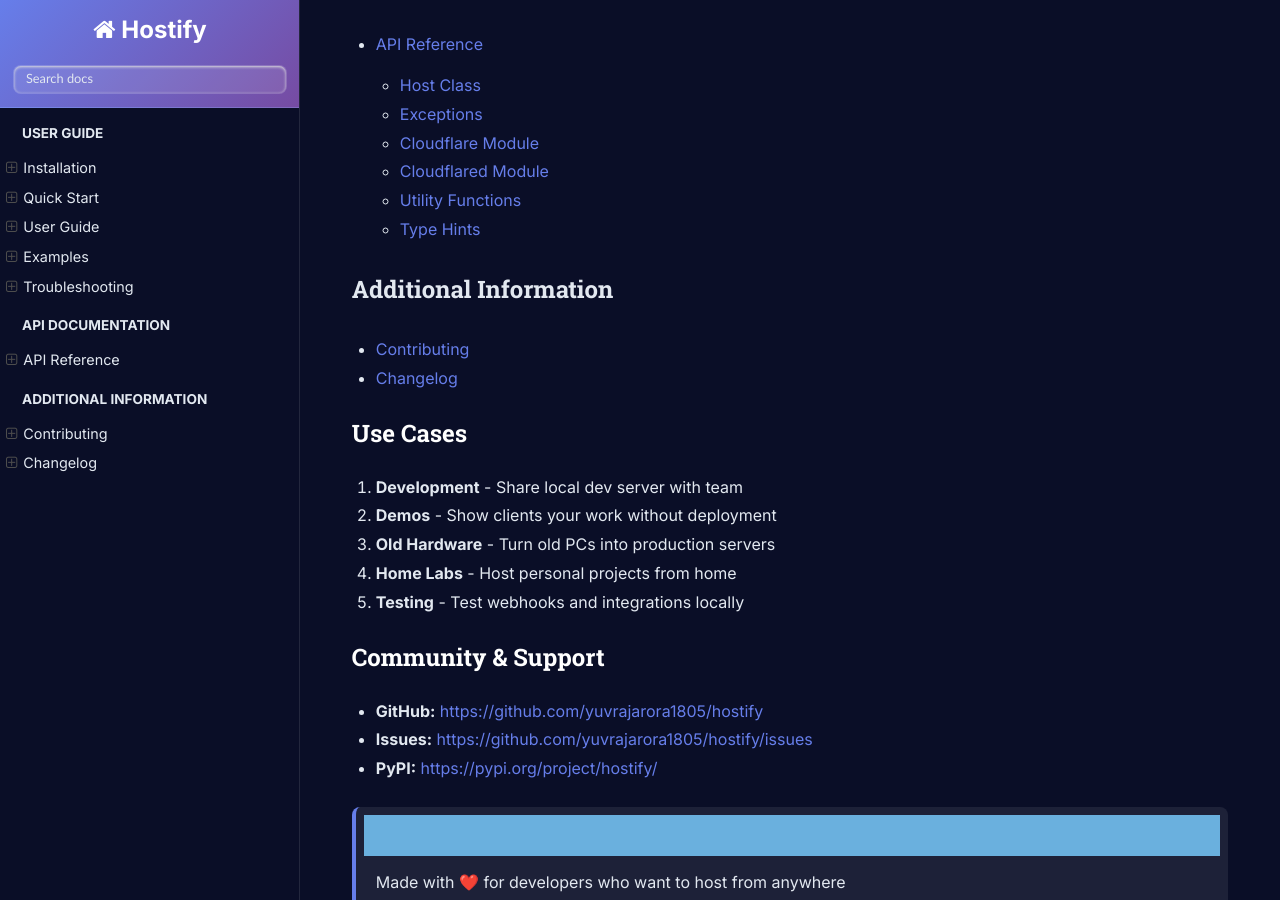
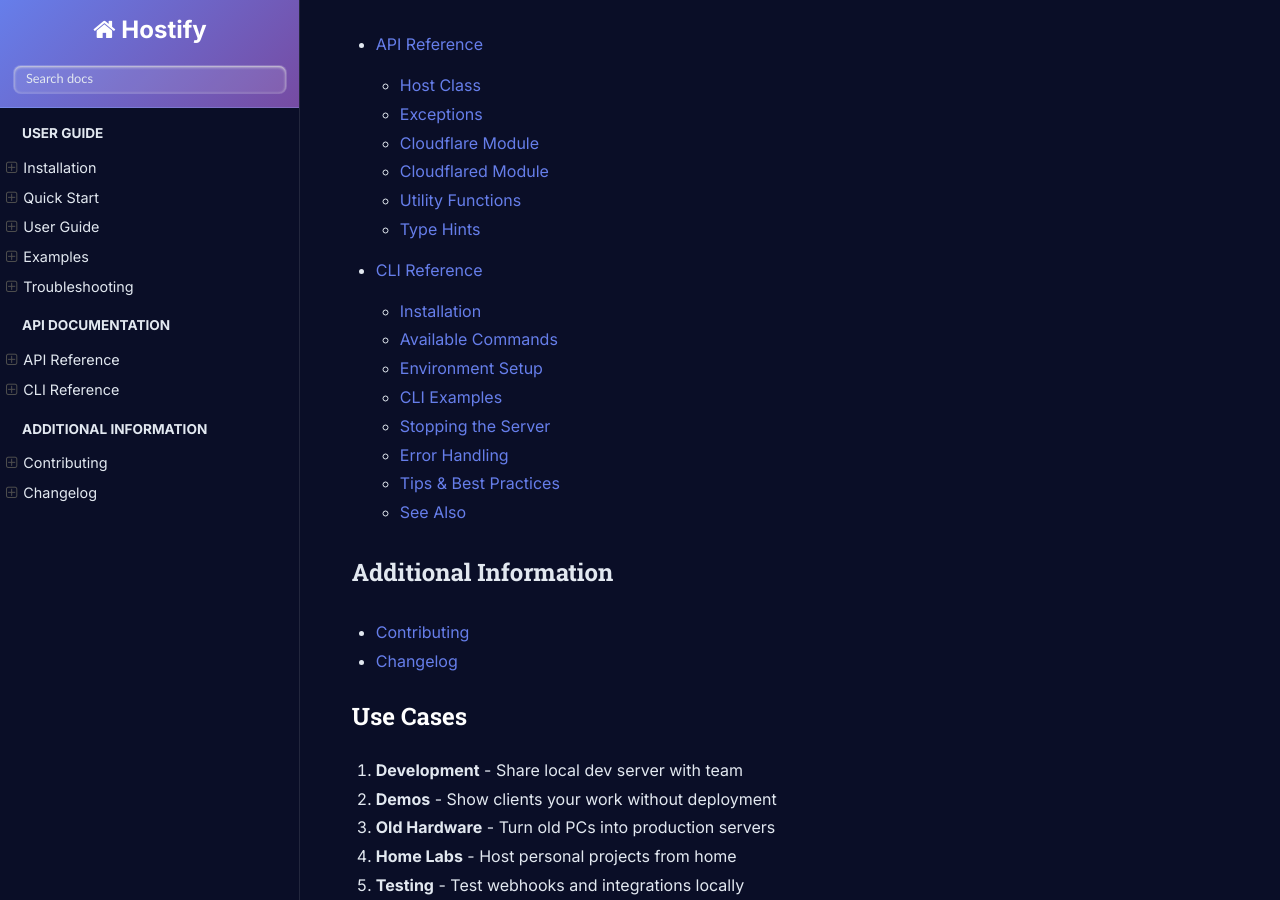
Before and after one commit to yuvrajarora1805/hostify, a Sphinx documentation site: the page built from docs/source/index.rst, in a window 1280 px wide and 900 px high, scrolled down 2550 px. Built offline with Sphinx 7.4.7 and the Read the Docs theme 3.1.0, drawn with Linux system fonts in a browser that asks for light colours; some of the changed lines change nothing that is shown.

Commit message:
Update documentation to v0.2.0 and add CLI reference
- Updated version to 0.2.0 in conf.py
- Added comprehensive CLI documentation (cli.rst)
- Documented all CLI commands with examples
- Added environment setup instructions
- Included error handling and best practices

```diff
--- /dev/null
+++ b/docs/source/cli.rst
@@ -0,0 +1,238 @@
+CLI Reference
+=============
+
+Hostify provides a powerful command-line interface for quick and easy hosting.
+
+Installation
+------------
+
+The CLI is automatically installed when you install Hostify:
+
+.. code-block:: bash
+
+   pip install hostify
+
+Available Commands
+------------------
+
+hostify static
+~~~~~~~~~~~~~~
+
+Host a static website from a directory.
+
+**Syntax:**
+
+.. code-block:: bash
+
+   hostify static <directory> <domain>
+
+**Arguments:**
+
+* ``directory`` - Path to the directory containing static files (HTML, CSS, JS)
+* ``domain`` - Domain name to host on (e.g., ``mysite.example.com``)
+
+**Example:**
+
+.. code-block:: bash
+
+   hostify static ./my-website mysite.example.com
+
+This will:
+
+1. Start a local HTTP server for your static files
+2. Create a Cloudflare tunnel
+3. Configure DNS automatically
+4. Make your site live at ``https://mysite.example.com``
+
+hostify port
+~~~~~~~~~~~~
+
+Host an existing server running on a port.
+
+**Syntax:**
+
+.. code-block:: bash
+
+   hostify port <port> <domain>
+
+**Arguments:**
+
+* ``port`` - Port number where your server is running (1-65535)
+* ``domain`` - Domain name to host on (e.g., ``app.example.com``)
+
+**Example:**
+
+.. code-block:: bash
+
+   # Terminal 1: Start your Flask app
+   python app.py
+
+   # Terminal 2: Host it with Hostify
+   hostify port 5000 flask-app.example.com
+
+hostify version
+~~~~~~~~~~~~~~~
+
+Display version information.
+
+**Syntax:**
+
+.. code-block:: bash
+
+   hostify version
+
+**Output:**
+
+.. code-block:: text
+
+   Hostify v0.2.0
+   Effortless application hosting using Cloudflare Tunnels
+
+   Repository: https://github.com/yuvrajarora1805/hostify
+   Documentation: https://hostify.readthedocs.io
+
+hostify --help
+~~~~~~~~~~~~~~
+
+Show comprehensive help information.
+
+**Syntax:**
+
+.. code-block:: bash
+
+   hostify --help
+
+Environment Setup
+-----------------
+
+Before using the CLI, set your Cloudflare API token:
+
+**Windows (PowerShell):**
+
+.. code-block:: powershell
+
+   $env:CLOUDFLARE_API_TOKEN="your-token-here"
+
+**Linux/macOS:**
+
+.. code-block:: bash
+
+   export CLOUDFLARE_API_TOKEN="your-token-here"
+
+**Permanent Setup:**
+
+Add to your shell profile (``~/.bashrc``, ``~/.zshrc``, etc.):
+
+.. code-block:: bash
+
+   export CLOUDFLARE_API_TOKEN="your-token-here"
+
+For Windows, use System Environment Variables or add to PowerShell profile.
+
+CLI Examples
+------------
+
+Example 1: Static Portfolio
+~~~~~~~~~~~~~~~~~~~~~~~~~~~~
+
+.. code-block:: bash
+
+   hostify static ./portfolio portfolio.example.com
+
+Example 2: Flask Application
+~~~~~~~~~~~~~~~~~~~~~~~~~~~~~
+
+.. code-block:: bash
+
+   # Start Flask on port 5000
+   python app.py
+
+   # In another terminal
+   hostify port 5000 flask-app.example.com
+
+Example 3: React Dev Server
+~~~~~~~~~~~~~~~~~~~~~~~~~~~~
+
+.. code-block:: bash
+
+   # Start React (usually port 3000)
+   npm start
+
+   # In another terminal
+   hostify port 3000 react-app.example.com
+
+Example 4: Django Application
+~~~~~~~~~~~~~~~~~~~~~~~~~~~~~~
+
+.. code-block:: bash
+
+   # Start Django on port 8000
+   python manage.py runserver
+
+   # In another terminal
+   hostify port 8000 django-app.example.com
+
+Stopping the Server
+-------------------
+
+Press ``Ctrl+C`` in the terminal where Hostify is running. This will:
+
+1. Stop the tunnel process
+2. Delete the DNS record
+3. Delete the tunnel
+4. Clean up all resources
+5. Stop the static server (if applicable)
+
+All cleanup is automatic and graceful.
+
+Error Handling
+--------------
+
+CLOUDFLARE_API_TOKEN not set
+~~~~~~~~~~~~~~~~~~~~~~~~~~~~~
+
+If you see this error:
+
+.. code-block:: text
+
+   [!] Error: CLOUDFLARE_API_TOKEN environment variable not set.
+
+**Solution:** Set your Cloudflare API token as shown in the Environment Setup section above.
+
+Directory does not exist
+~~~~~~~~~~~~~~~~~~~~~~~~~
+
+If you see:
+
+.. code-block:: text
+
+   [!] Error: Directory 'path' does not exist.
+
+**Solution:** Check that the directory path is correct and the directory exists.
+
+Invalid port number
+~~~~~~~~~~~~~~~~~~~
+
+If you see:
+
+.. code-block:: text
+
+   [!] Error: Invalid port number
+
+**Solution:** Ensure the port is between 1 and 65535 and your server is running on that port.
+
+Tips & Best Practices
+---------------------
+
+1. **Always start your server first** before using ``hostify port``
+2. **Use absolute paths** or ensure you're in the correct directory for ``hostify static``
+3. **Keep the terminal open** - closing it will stop hosting
+4. **Use Ctrl+C to stop** - don't just close the terminal
+5. **Check DNS propagation** - it may take 30-60 seconds for the site to be fully accessible
+
+See Also
+--------
+
+* :doc:`quickstart` - Getting started guide
+* :doc:`examples` - More usage examples
+* :doc:`troubleshooting` - Common issues and solutions
--- a/docs/source/conf.py
+++ b/docs/source/conf.py
@@ -13,7 +13,7 @@
 project = 'Hostify'
 copyright = '2026, Yuvraj Arora'
 author = 'Yuvraj Arora'
-release = '0.1.1'
+release = '0.2.0'
 
 # -- General configuration ---------------------------------------------------
 # https://www.sphinx-doc.org/en/master/usage/configuration.html#general-configuration
--- a/docs/source/index.rst
+++ b/docs/source/index.rst
@@ -74,6 +74,7 @@
    :caption: API Documentation
 
    api
+   cli
 
 .. toctree::
    :maxdepth: 1
```
